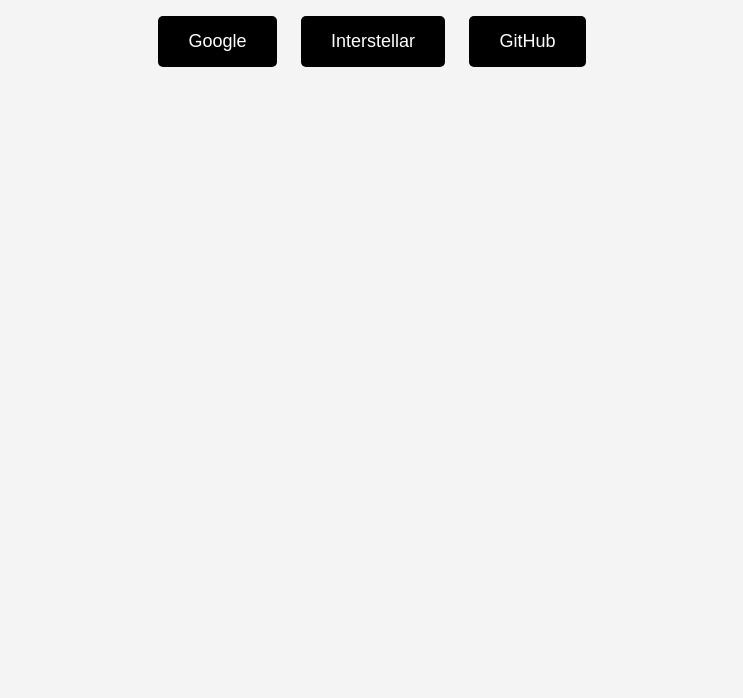
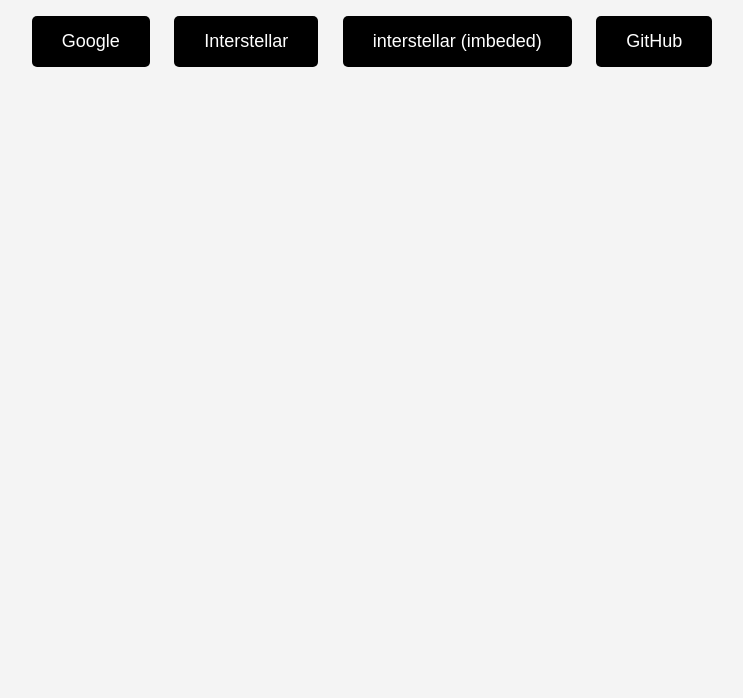
Before and after one commit to elrdoge/elrdoge.github.io, a plain HTML site: page mans.html in a window 1280 px wide. Shown: the part 102-800 px from the top of the page, without its empty margins (268-1011 px from the left). Drawn offline with Linux system fonts and the light colour scheme.

Commit message:
Update mans.html

```diff
--- a/mans.html
+++ b/mans.html
@@ -34,6 +34,7 @@
 
     <a href="https://www.google.com" class="button">Google</a>
     <a href="https://definite-yolanda-elrgmaes-3e3767d0.koyeb.app//" class="button">Interstellar</a>
+    <a href="https://stocks58.github.io/ints.html" class="button">interstellar (imbeded)</a>
     <a href="https://www.github.com" class="button">GitHub</a>
 
 </body>
```
